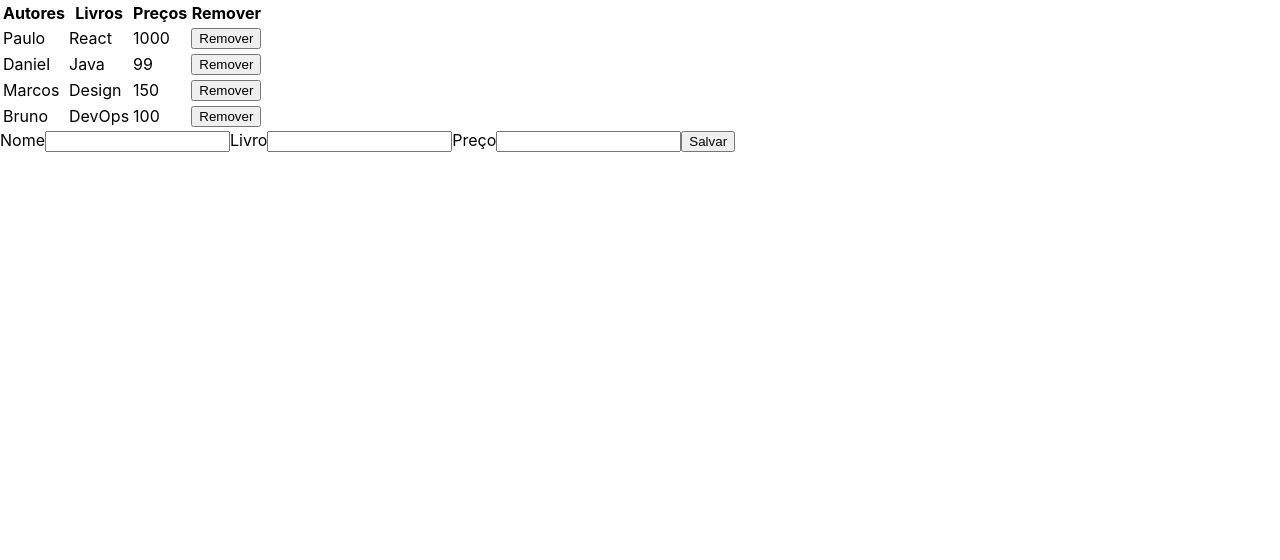
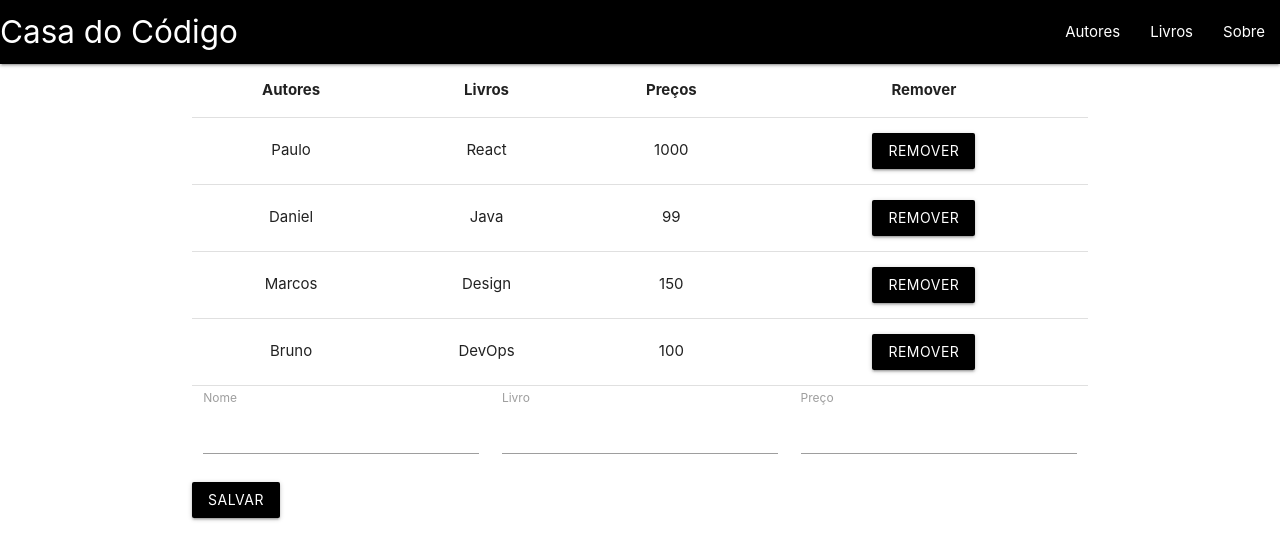
Before and after one commit to TheuSilva/CursoReact, a React (Create React App) app: page / in a window 1280 px wide. Shown: the top 560 px of the page. Built offline with nearby package versions, Linux system fonts and the light colour scheme.

Commit message:
Estilização do formulário com a framework Materialize

```diff
--- a/package.json
+++ b/package.json
@@ -6,6 +6,9 @@
     "@testing-library/jest-dom": "^4.2.4",
     "@testing-library/react": "^9.5.0",
     "@testing-library/user-event": "^7.2.1",
+    "css": "^1.6.0",
+    "materialize": "^1.0.0",
+    "materialize-css": "^1.0.0",
     "react": "^16.13.1",
     "react-dom": "^16.13.1",
     "react-scripts": "3.4.1"
--- a/src/App.css
+++ b/src/App.css
@@ -36,3 +36,7 @@
     transform: rotate(360deg);
   }
 }
+
+.mb-10{
+  margin-bottom: 1em;
+}
--- a/src/App.js
+++ b/src/App.js
@@ -1,8 +1,10 @@
 import React, { Component, Fragment } from 'react';
+import 'materialize-css/dist/css/materialize.min.css';
 import './App.css';
-import Tabela from './tabela'
+import Header from './header';
+import Tabela from './tabela';
+import Form from './formulario';
 
-import Form from './formulario';
 
 class App extends Component {
 
@@ -32,13 +34,13 @@
   };
 
 
-  removeAutor = index =>{
+  removeAutor = index => {
 
     const { autores } = this.state
 
     this.setState(
       {
-        autores : autores.filter((autor, posAtual) =>{
+        autores: autores.filter((autor, posAtual) => {
 
           return posAtual !== index;
         }),
@@ -47,17 +49,20 @@
 
   }
 
-  escutadorDeSubmit = autor =>{
+  escutadorDeSubmit = autor => {
 
     this.setState({ autores: [...this.state.autores, autor] })
 
   }
 
-  render(){
+  render() {
     return (
       <Fragment>
-        <Tabela autores = { this.state.autores } removeAutor =  { this.removeAutor }/>
-        <Form escutadorDeSubmit = {this.escutadorDeSubmit} />
+        <Header />
+        <div className="container mb-10">
+          <Tabela autores={this.state.autores} removeAutor={this.removeAutor} />
+          <Form escutadorDeSubmit={this.escutadorDeSubmit} />
+        </div>
       </Fragment>
     );
   }
--- a/src/formulario.js
+++ b/src/formulario.js
@@ -1,9 +1,9 @@
 import React, { Component } from 'react';
 
 
-class Formulario extends Component{
+class Formulario extends Component {
 
-    constructor(props){
+    constructor(props) {
         super(props);
 
         this.stateInicial = {
@@ -20,44 +20,58 @@
         const { name, value } = event.target;
 
         this.setState({
-            [name] : value
+            [name]: value
         })
 
     }
 
-    submitFormulario = () =>{
+    submitFormulario = () => {
         this.props.escutadorDeSubmit(this.state);
         this.setState(this.stateInicial);
     }
 
-    render(){
+    render() {
 
         const { nome, livro, preco } = this.state;
 
-        return(
+        return (
             <form>
-                <label htmlFor="nome">Nome</label>
-                <input id="nome"
+                <div className="row">
+                    <div className="input field col s4">
+                        <label className="input field" htmlFor="nome">Nome</label>
+                        <input
+                            className = "validate"
+                            id="nome"
                             type="text"
                             name="nome"
                             value={nome}
-                       onChange= {this.escutadorDeInput}
+                            onChange={this.escutadorDeInput}
                         />
-                <label htmlFor="livro">Livro</label>
-                <input id="livro"
+                    </div>
+                    <div className="input field col s4">
+                        <label className="input field" htmlFor="livro">Livro</label>
+                        <input
+                            className = "validate"
+                            id="livro"
                             type="text"
                             name="livro"
                             value={livro}
-                       onChange= {this.escutadorDeInput}
+                            onChange={this.escutadorDeInput}
                         />
-                <label htmlFor="preco">Preço</label>
-                <input id="preco"
+                    </div>
+                    <div className="input field col s4">
+                        <label className="input field" htmlFor="preco">Preço</label>
+                        <input
+                            className = "validate"
+                            id="preco"
                             type="text"
                             name="preco"
                             value={preco}
-                       onChange= {this.escutadorDeInput}
+                            onChange={this.escutadorDeInput}
                         />
-                <button type="button" onClick={this.submitFormulario}>Salvar</button>
+                    </div>
+                </div>
+                <button type="button" onClick={this.submitFormulario} className="waves-effect waves-light btn #000000 black">Salvar</button>
             </form>
         );
     }
--- /dev/null
+++ b/src/header.js
@@ -0,0 +1,18 @@
+import React from 'react';
+
+const Header = () => {
+    return (
+        <nav>
+            <div class="nav-wrapper #000000 black">
+                <a href="/" class="brand-logo">Casa do Código</a>
+                <ul class="right">
+                    <li><a href="/autores">Autores</a></li>
+                    <li><a href="/livros">Livros</a></li>
+                    <li><a href="/sobre">Sobre</a></li>
+                </ul>
+            </div>
+        </nav>
+    );
+}
+
+export default Header;
--- a/src/tabela.js
+++ b/src/tabela.js
@@ -20,7 +20,7 @@
                 <td>{linha.nome}</td>
                 <td>{linha.livro}</td>
                 <td>{linha.preco}</td>
-                <td><button onClick = { () => {props.removeAutor(index) } }>Remover</button></td>
+                <td><button onClick = { () => {props.removeAutor(index) } } className="waves-effect waves-light btn #000000 black" >Remover</button></td>
             </tr>
         );
     });
@@ -38,7 +38,7 @@
         const { autores, removeAutor } = this.props;
 
         return (
-            <table>
+            <table className="centered highlight">
                 <TableHead />
                 <TableBody autores={ autores } removeAutor = {removeAutor} />
             </table>
```
Also changed, not shown: 1 other file (tests, documents, lock files or other folders). Lines whose indentation alone changed are shown as unchanged.
